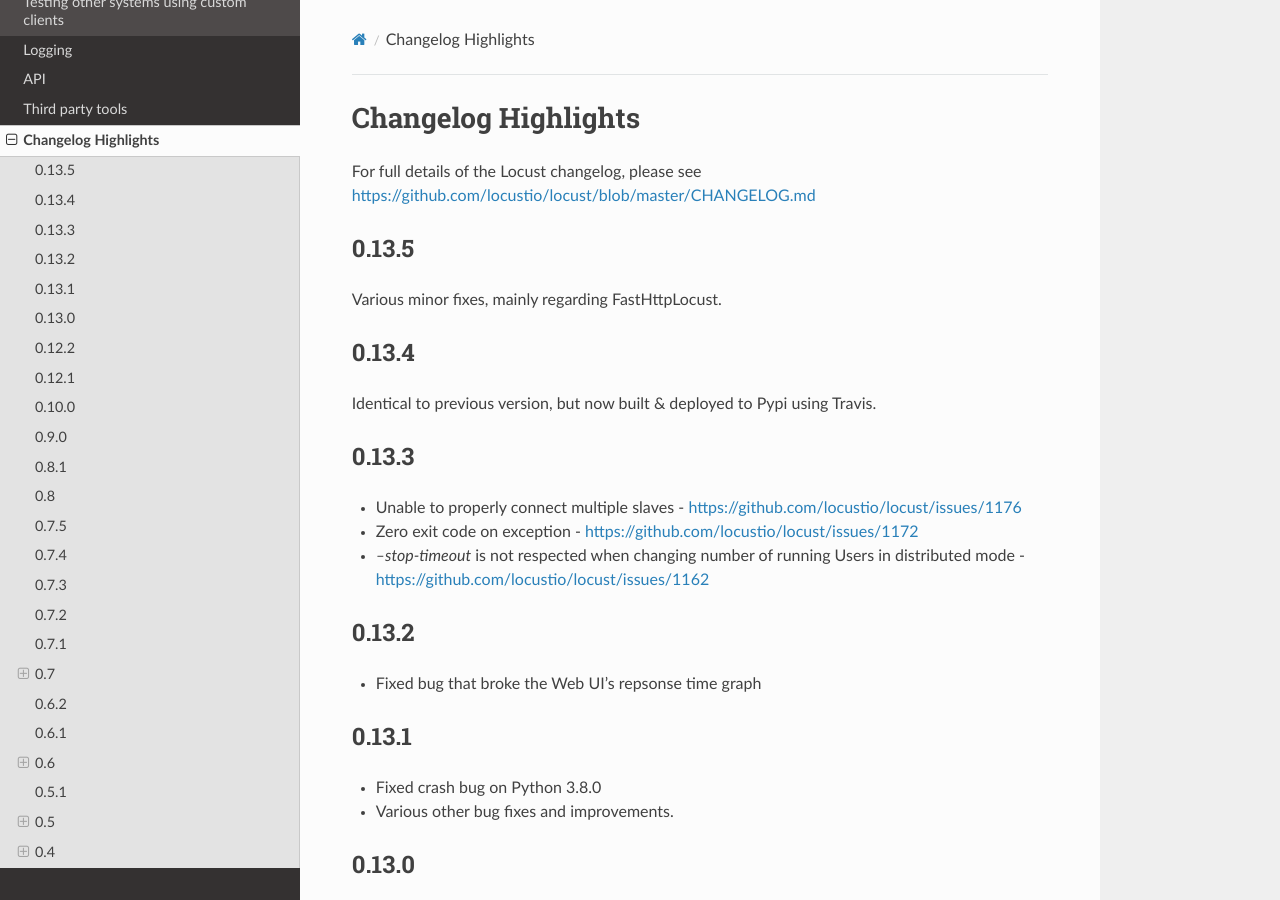
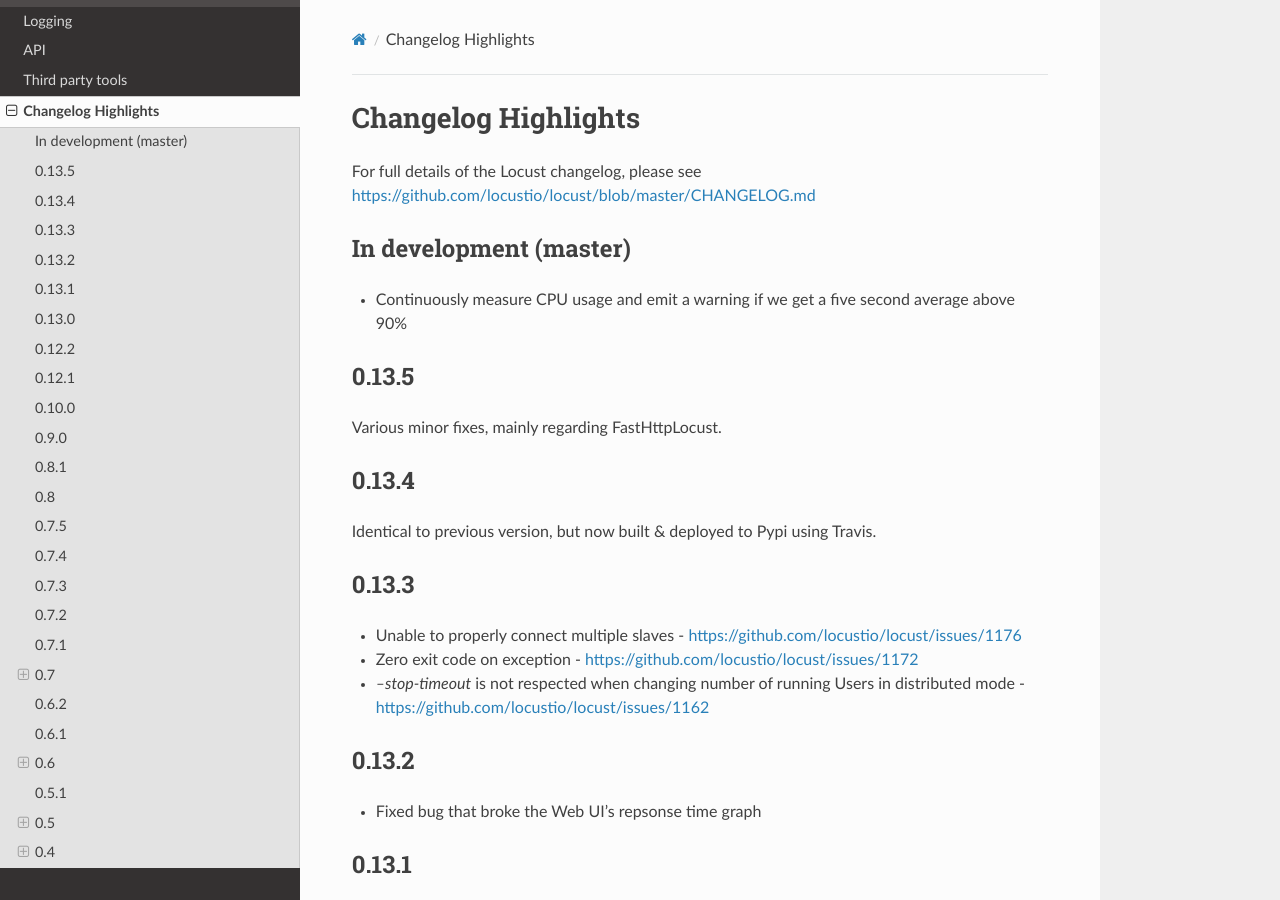
Before and after one commit to locustio/locust, a Sphinx documentation site: the page built from docs/changelog.rst, in a window 1280 px wide and 900 px high. Built offline with Sphinx 7.4.7 and the Read the Docs theme 2.0.0, drawn with Linux system fonts in a browser that asks for light colours; pages that are not in the unit, such as notebooks, are missing from menus.

Commit message:
Add Changelog entry about CPU usage warning

```diff
--- a/docs/changelog.rst
+++ b/docs/changelog.rst
@@ -3,6 +3,12 @@ Changelog Highlights
 ####################
 
 For full details of the Locust changelog, please see https://github.com/locustio/locust/blob/master/CHANGELOG.md
+
+In development (master)
+=======================
+
+* Continuously measure CPU usage and emit a warning if we get a five second average above 90%
+
 
 0.13.5
 ======
```
